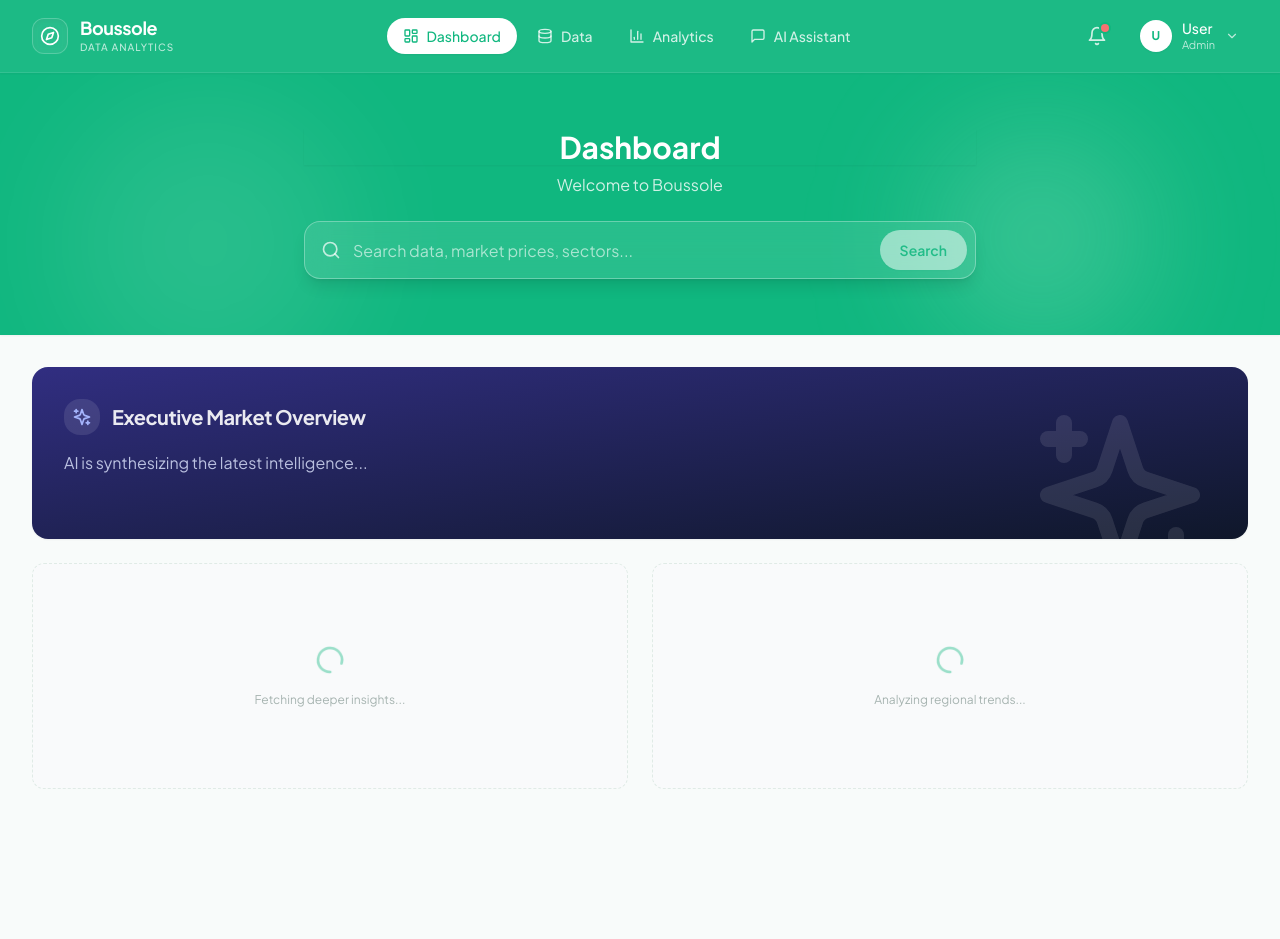
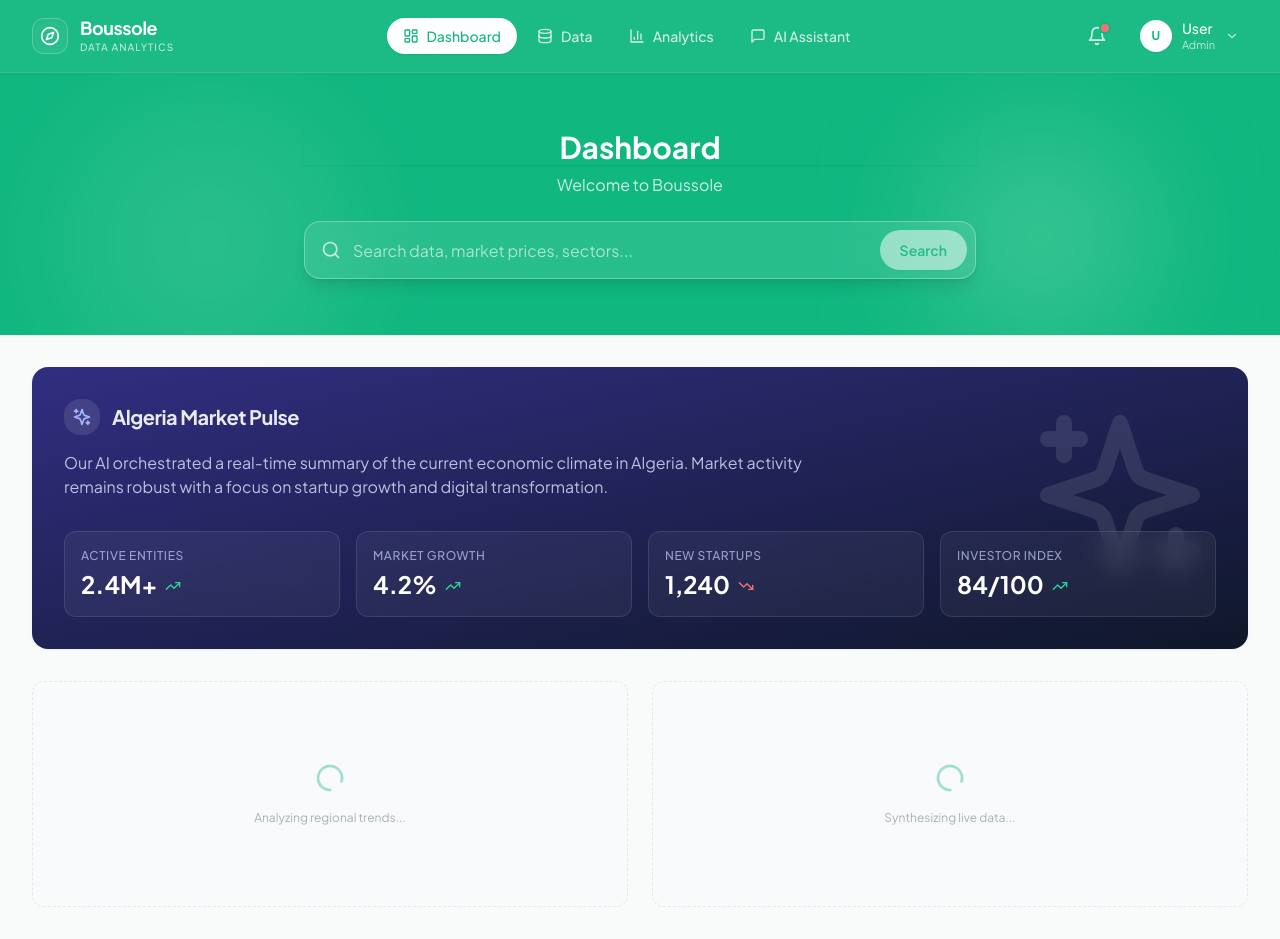
Before and after one commit to zerkine123/Boussole, a Next.js app in the folder frontend/: page /en/dashboard in a window 1280 px wide. Before the commit the page ends 821 px from the top, so only its background shows below. Built offline with nearby package versions, Linux system fonts and the light colour scheme.

Commit message:
fix: stabilize dashboard KPIs and adjust explorer banner colors

```diff
--- a/frontend/app/[locale]/dashboard/page.tsx
+++ b/frontend/app/[locale]/dashboard/page.tsx
@@ -282,46 +282,32 @@ export default function DashboardPage() {
             </div>
           )}
 
-          {/* Dynamic AI Layout Integration */}
-          {dashboardLayout.length === 0 ? (
-            <div className="space-y-6 animate-in fade-in duration-700">
-              {/* Static Fallback for better UX while waiting or if API fails */}
-              <div className="grid grid-cols-1 md:grid-cols-2 lg:grid-cols-4 gap-6">
-                <div className="col-span-1 md:col-span-2 lg:col-span-4">
+          {/* Executive Snapshot - Always visible at the top */}
+          <div className="animate-in fade-in duration-700">
             <WidgetRenderer widget={{
               component: "executive_snapshot",
-                    title: "Executive Market Overview",
-                    description: "Quick summary of Algeria's economic pulse",
-                    metrics: [
-                      { label: "Active Entities", value: "2.4M+", change: 12.5, trend: "up" },
-                      { label: "Market Growth", value: "4.2%", change: 0.8, trend: "up" },
-                      { label: "New Startups", value: "1,240", change: -2.1, trend: "down" },
-                      { label: "Investor Index", value: "84/100", change: 5.4, trend: "up" }
+              title: "Algeria Market Pulse",
+              summary_text: "Our AI orchestrated a real-time summary of the current economic climate in Algeria. Market activity remains robust with a focus on startup growth and digital transformation.",
+              key_metrics: [
+                { label: "Active Entities", value: "2.4M+", trend: "up" },
+                { label: "Market Growth", value: "4.2%", trend: "up" },
+                { label: "New Startups", value: "1,240", trend: "down" },
+                { label: "Investor Index", value: "84/100", trend: "up" }
               ]
             }} />
           </div>
-                <div className="col-span-1 md:col-span-2 lg:col-span-2">
-                  <div className="flex justify-center items-center py-20 flex-col gap-4 border border-dashed rounded-xl bg-gray-50/50">
-                    <Loader2 className="h-8 w-8 animate-spin text-primary/40" />
-                    <p className="text-muted-foreground animate-pulse text-xs">Fetching deeper insights...</p>
-                  </div>
-                </div>
-                <div className="col-span-1 md:col-span-2 lg:col-span-2">
-                  <div className="flex justify-center items-center py-20 flex-col gap-4 border border-dashed rounded-xl bg-gray-50/50">
-                    <Loader2 className="h-8 w-8 animate-spin text-primary/40" />
-                    <p className="text-muted-foreground animate-pulse text-xs">Analyzing regional trends...</p>
-                  </div>
-                </div>
-              </div>
-            </div>
-          ) : (
+
+          {/* Dynamic AI Layout Integration */}
+          {dashboardLayout.length > 0 && (
             <div className="grid grid-cols-1 md:grid-cols-2 lg:grid-cols-4 gap-6 animate-in fade-in slide-in-from-bottom-4 duration-500 delay-100">
-              {dashboardLayout.map((widgetConf, index) => {
+              {dashboardLayout
+                .filter(w => w.component !== 'executive_snapshot') // Prevent duplication
+                .map((widgetConf, index) => {
                   const component = widgetConf.component;
                   let colSpanInfo = 'col-span-1 md:col-span-2 lg:col-span-1';
 
                   // Standardizing column spans
-                if (component === 'executive_snapshot' || component === 'choropleth_map' || component === 'data_table') {
+                  if (component === 'choropleth_map' || component === 'data_table') {
                     colSpanInfo = 'col-span-1 md:col-span-2 lg:col-span-4';
                   } else if (['line_chart', 'bar_chart', 'pie_chart', 'stacked_area_chart', 'composed_chart'].includes(component)) {
                     colSpanInfo = 'col-span-1 md:col-span-2 lg:col-span-2';
@@ -338,6 +324,24 @@ export default function DashboardPage() {
             </div>
           )}
 
+          {/* Loading placeholders if no dynamic layout yet */}
+          {dashboardLayout.length === 0 && (
+            <div className="grid grid-cols-1 md:grid-cols-2 lg:grid-cols-4 gap-6">
+              <div className="col-span-1 md:col-span-2 lg:col-span-2">
+                <div className="flex justify-center items-center py-20 flex-col gap-4 border border-dashed rounded-xl bg-gray-50/50">
+                  <Loader2 className="h-8 w-8 animate-spin text-primary/40" />
+                  <p className="text-muted-foreground animate-pulse text-xs">Analyzing regional trends...</p>
+                </div>
+              </div>
+              <div className="col-span-1 md:col-span-2 lg:col-span-2">
+                <div className="flex justify-center items-center py-20 flex-col gap-4 border border-dashed rounded-xl bg-gray-50/50">
+                  <Loader2 className="h-8 w-8 animate-spin text-primary/40" />
+                  <p className="text-muted-foreground animate-pulse text-xs">Synthesizing live data...</p>
+                </div>
+              </div>
+            </div>
+          )}
+
         </div>
       </DashboardLayout>
     </DashboardFilterProvider>
--- a/frontend/app/[locale]/data/page.tsx
+++ b/frontend/app/[locale]/data/page.tsx
@@ -126,19 +126,19 @@ export default function DataExplorerPage() {
             2. Active → compact toolbar strip
         ─────────────────────────────────────────────────────────────── */}
         <div
-          className={`relative overflow-hidden transition-all duration-500 ease-in-out
-            ${hasResults || isGenerating ? "shadow-lg bg-emerald-900" : "shadow-sm bg-emerald-600"}`}
+          className={`relative overflow-hidden transition-all duration-500 ease-in-out shadow-sm
+            ${hasResults || isGenerating ? "bg-emerald-600" : "bg-emerald-500"}`}
         >
-          {/* Decorative blobs – fade out in compact mode */}
+          {/* Decorative blobs */}
           <div
             className={`absolute inset-0 pointer-events-none transition-opacity duration-500
-              ${hasResults || isGenerating ? "opacity-0" : "opacity-100"}`}
+              ${hasResults || isGenerating ? "opacity-30" : "opacity-100"}`}
           >
-            <div className="absolute top-[20%] left-[10%] w-48 h-48 bg-white/10 rounded-full blur-3xl" />
-            <div className="absolute top-[40%] right-[15%] w-36 h-36 bg-white/10 rounded-full blur-3xl" />
+            <div className="absolute top-[20%] left-[10%] w-48 h-48 bg-white/20 rounded-full blur-3xl" />
+            <div className="absolute top-[40%] right-[15%] w-36 h-36 bg-white/20 rounded-full blur-3xl" />
           </div>
 
-          <div className="absolute inset-0 bg-gradient-to-br from-emerald-600/20 to-teal-600/10 pointer-events-none" />
+          <div className="absolute inset-0 bg-gradient-to-br from-white/10 to-transparent pointer-events-none" />
 
           {/* ── IDLE STATE (full hero) ─────────────────────────── */}
           {!hasResults && !isGenerating && (
```
Lines whose indentation alone changed are shown as unchanged.
